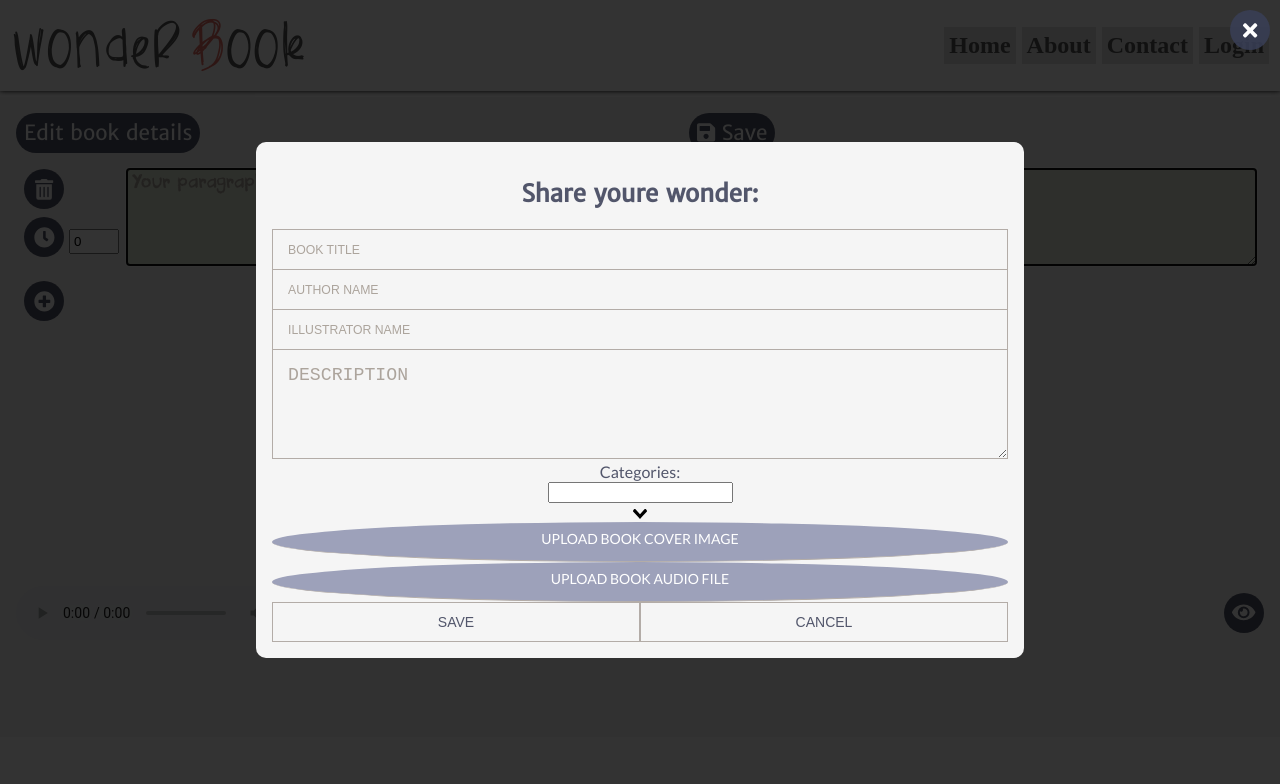
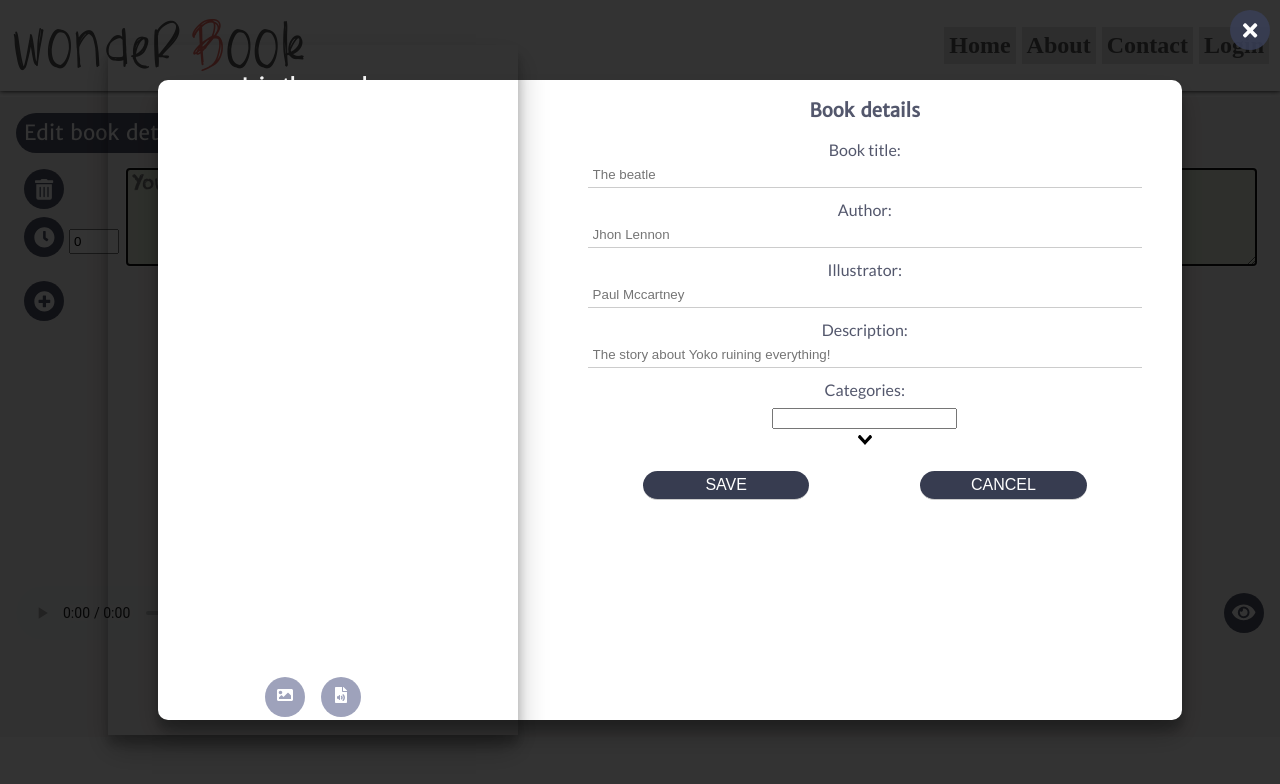
Before and after one commit to Shpitz/wonderBook, a Vue app: page /#/bookEditor in a window 1280 px wide. Shown: the top 784 px of the page. Built offline with nearby package versions, Linux system fonts and the light colour scheme; a web font is replaced by a local one; what v-animate-css would draw is missing.

Commit message:
design editor modal

```diff
--- a/src/assets/scss/_forms.scss
+++ b/src/assets/scss/_forms.scss
@@ -36,7 +36,7 @@
 .input-file-container {
     position: relative;
     height: 40px;
-    min-width: 40px;
+    width: 40px;
   }
 
 
--- a/src/main.js
+++ b/src/main.js
@@ -17,12 +17,12 @@ Vue.use(VueCarousel);
 
 
 import { library } from '@fortawesome/fontawesome-svg-core'
-import { faEdit, faEnvelope, faBell, faBook, faCalendarAlt, faEye, faMapMarkerAlt, faClock, faStar, faForward, faBackward, faSearch, faPlaneDeparture, faPlay, faArrowsAlt, faPlusCircle, faTrash, faTrashAlt, faFileUpload, faParagraph, faEyeSlash, faSave, faTimes, faUpload } from '@fortawesome/free-solid-svg-icons'
+import { faEdit, faEnvelope, faBell, faBook, faCalendarAlt, faEye, faMapMarkerAlt, faClock, faStar, faForward, faBackward, faSearch, faPlaneDeparture, faPlay, faArrowsAlt, faPlusCircle, faTrash, faTrashAlt, faFileUpload, faParagraph, faEyeSlash, faSave, faTimes, faUpload, faImage, faFileAudio } from '@fortawesome/free-solid-svg-icons'
 import { FontAwesomeIcon } from '@fortawesome/vue-fontawesome'
 
 library.add(faEdit, faEnvelope, faBell, faBook, faCalendarAlt, faEye, faMapMarkerAlt,
   faClock, faStar, faForward, faBackward,faSearch,faPlay,faArrowsAlt,faPlusCircle,faTrashAlt,faFileUpload,faParagraph
-,faEyeSlash,faSave,faTimes,faUpload)
+,faEyeSlash,faSave,faTimes,faUpload,faImage,faFileAudio)
 
 Vue.component('font-awesome-icon', FontAwesomeIcon)
 Vue.config.productionTip = false;
--- a/src/views/book-editor.vue
+++ b/src/views/book-editor.vue
@@ -8,7 +8,7 @@
            <font-awesome-icon class="icon" icon="times" />
           </button>
         <transition name="fade">
-          <form  class="details-modal">
+          <!-- <form  class="details-modal">
             <h1>Share youre wonder:</h1>
             <input type="text" v-model="book.title" placeholder="BOOK TITLE">
             <input type="text" v-model="book.author" placeHolder="AUTHOR NAME">
@@ -31,18 +31,79 @@
                   <input type="file" accept="audio/*" @change.prevent="setAudioFile" class="file-upload__input  input-file">
                 </label>
               </div>
+            </form>
+            <div class="first-details-btn-container flex space-around">
+              <input type="submit" @click.prevent="saveDetails" value="SAVE">
+              <input type="button" @click.prevent="cancelFirstDetails" value="CANCEL">
+            </div>
+          </form> -->
+          <main id="main">
+	<section id="left" :class="[!book.coverImg ? 'placeHolder' : '']" :style="{ backgroundImage: 'url(' + book.coverImg + ')' || 'url(../../public/img/background/placeholder.png)'}">
+		<div id="head">
+			<h1>Join the wonder</h1>
+			<p>Make your own book!</p>
+		</div>
+    <div class="modal-upload-container flex justify-center">
+            <form method="POST" ref="coverImgInput" class="upload-form flex column">
+              <div class="file-upload input-file-container" >
+                <input type="file" accept="image/*" @change.prevent="setCoverImgFile" class="file-upload__input input-file">
+                <label tabindex="0" for="my-file" class="input-file-trigger">
+                  <font-awesome-icon  class="icon" icon="image" />
+                </label>
+              </div>
+            </form>
+            <form action="" ref="audioInput" class="upload-form page-form">
+              <div class="file-upload input-file-container">
+                <input type="file" accept="audio/*" @change.prevent="setAudioFile" class="file-upload__input  input-file">
+                <label tabindex="0" for="my-file" class="input-file-trigger">
+                  <font-awesome-icon  class="icon" icon="file-audio" />
+                </label>
+              </div>
+            </form>
+    </div>
+
+	</section>
+	<section id="right">
+		<h1>Book details</h1>
+		<form action="#">
 
 
 
 
 
-            </form>
-            <div class="first-details-btn-container flex space-around">
-              <input type="submit" @click.prevent="saveDetails" value="SAVE">
-              <input type="button" @click.prevent="cancelFirstDetails" value="CANCEL">
+			<div id="form-card" class="form-field">
+				<label for="cc-number">Book title:</label>
+				<input id="cc-number" v-model="book.title" placeholder="The beatle" required>
+			</div>
+      <div id="form-card" class="form-field">
+				<label for="cc-number">Author:</label>
+				<input id="cc-number" v-model="book.author" placeholder="Jhon Lennon" required>
+			</div>
+      <div id="form-card" class="form-field">
+				<label for="cc-number">Illustrator:</label>
+				<input id="cc-number" v-model="book.illustrator" placeholder="Paul Mccartney" required>
+			</div>
+      <div id="form-card" class="form-field">
+				<label for="cc-number">Description:</label>
+				<input id="cc-number" v-model="book.description" placeholder="The story about Yoko ruining everything!" required>
 			</div>
 
+
+			<div id="form-date" class="form-field">
+				<label for="expiry-month">Categories:</label>
+        <v-select class="book-categories" placeHolder="Categories" multiple v-model="book.categories" :options="options"></v-select>
+			</div>
+
+
+
+
+      <div class="modal-btns-container flex space-around">
+			  <input type="submit" @click.prevent="saveDetails" value="SAVE" class="edit-btn">
+        <input type="button" @click.prevent="cancelFirstDetails" value="CANCEL" class="edit-btn">
+      </div>
 		</form>
+	</section>
+</main>
         </transition>
       </div>
 
@@ -194,7 +255,14 @@ export default {
       this.togelModal = true;
     }
   },
-  computed: {},
+  computed: {
+    getCoverImg(){
+      if (this.book.cover){
+        return this.book.cover;
+      }
+      else return '../../public/img/background/placeholder.png'
+    }
+  },
   methods: {
     addPage() {
       this.pageNum += 1;
@@ -236,7 +304,7 @@ export default {
     },
 
     cancelFirstDetails() {
-      if (!this.book._id ) {
+      if (!this.book._id) {
         this.$router.push("./");
         this.togelModal = false;
       } else {
@@ -291,7 +359,6 @@ export default {
       this.$store
         .dispatch({ type: SAVE_BOOK, book: this.book })
         .then(book => {
-          console.log("2111111111111111111111");
           this.book = JSON.parse(JSON.stringify(book));
           this.$router.push("./");
         })
@@ -364,7 +431,7 @@ audio {
   right: 0;
   width: 100%;
   height: 100%;
-  background-color:rgba(0, 0, 0, 0.8);
+  background-color: rgba(0, 0, 0, 0.8);
   display: flex;
   justify-content: center;
   align-items: center;
@@ -392,131 +459,131 @@ audio {
   }
 }
 
-input::placeholder,
-textarea::placeholder {
-  color: #aca49c;
-  font-size: 0.875em;
-}
+// input::placeholder,
+// textarea::placeholder {
+//   color: #aca49c;
+//   font-size: 0.875em;
+// }
 
-input:focus::placeholder,
-textarea::focus:placeholder {
-  color: #bbb5af;
-}
+// input:focus::placeholder,
+// textarea::focus:placeholder {
+//   color: #bbb5af;
+// }
 
-/* on hover placeholder */
-input:hover::placeholder,
-textarea:hover::placeholder {
-  color: #e2dedb;
-  font-size: 0.875em;
-}
+// /* on hover placeholder */
+// input:hover::placeholder,
+// textarea:hover::placeholder {
+//   color: #e2dedb;
+//   font-size: 0.875em;
+// }
 
-input:hover:focus::placeholder,
-textarea:hover:focus::placeholder {
-  color: #cbc6c1;
-}
+// input:hover:focus::placeholder,
+// textarea:hover:focus::placeholder {
+//   color: #cbc6c1;
+// }
 
-.details-modal {
-  position: relative;
-  width: 60%;
-  margin: 0 auto;
-  border-radius: 10px;
-  background-color: whitesmoke;
-  padding: 1rem;
+// .details-modal {
+//   position: relative;
+//   width: 60%;
+//   margin: 0 auto;
+//   border-radius: 10px;
+//   background-color: whitesmoke;
+//   padding: 1rem;
 
-  input,
-  .file-upload__label,
-  .file-upload__input {
-    // font-family: "Lato", sans-serif;
-    font-size: 0.875em;
-    width: 100%;
-    height: 40px;
-    padding: 0px 15px 0px 15px;
+//   input,
+//   .file-upload__label,
+//   .file-upload__input {
+//     // font-family: "Lato", sans-serif;
+//     font-size: 0.875em;
+//     width: 100%;
+//     height: 40px;
+//     padding: 0px 15px 0px 15px;
 
-    background: transparent;
-    outline: none;
-    color: inherit;
-    border: solid 1px #b3aca7;
-    border-bottom: none;
+//     background: transparent;
+//     outline: none;
+//     color: inherit;
+//     border: solid 1px #b3aca7;
+//     border-bottom: none;
 
-    transition: all 0.3s ease-in-out;
-  }
+//     transition: all 0.3s ease-in-out;
+//   }
 
-  input:hover {
-    background: #b3aca7;
-    color: #e2dedb;
-  }
-}
-.textarea-modal {
-  width: 100%;
-  max-width: 100%;
-  height: 110px;
-  max-height: 110px;
-  padding: 15px;
-  color: inherit;
-  background: transparent;
-  outline: none;
-  font-size: 1.3rem;
-  border: solid 1px #b3aca7;
-  transition: all 0.3s ease-in-out;
-}
+//   input:hover {
+//     background: #b3aca7;
+//     color: #e2dedb;
+//   }
+// }
+// .textarea-modal {
+//   width: 100%;
+//   max-width: 100%;
+//   height: 110px;
+//   max-height: 110px;
+//   padding: 15px;
+//   color: inherit;
+//   background: transparent;
+//   outline: none;
+//   font-size: 1.3rem;
+//   border: solid 1px #b3aca7;
+//   transition: all 0.3s ease-in-out;
+// }
 
-.textarea-modal:hover {
-  background: #b3aca7;
-  color: #e2dedb;
-}
+// .textarea-modal:hover {
+//   background: #b3aca7;
+//   color: #e2dedb;
+// }
 
-#submit {
-  width: 100%;
-  padding: 0;
-  margin: 5px 0px 0px 0px;
-  // font-family: "Lato", sans-serif;
-  font-size: 0.875em;
-  // color: #b3aca7;
-  outline: none;
-  cursor: pointer;
-  border: solid 1px #b3aca7;
-}
+// #submit {
+//   width: 100%;
+//   padding: 0;
+//   margin: 5px 0px 0px 0px;
+//   // font-family: "Lato", sans-serif;
+//   font-size: 0.875em;
+//   // color: #b3aca7;
+//   outline: none;
+//   cursor: pointer;
+//   border: solid 1px #b3aca7;
+// }
 
-#submit:hover {
-  color: #e2dedb;
-}
+// #submit:hover {
+//   color: #e2dedb;
+// }
 
-.categories label {
-  text-align: left;
-}
+// .categories label {
+//   text-align: left;
+// }
 // .file-upload {
 //   position: relative;
 // }
 
-.file-upload__label1 {
-  display: block;
-  border-bottom: solid 1px #b3aca7;
-  font-size: 0.875em;
-  &:hover {
-    background: #b3aca7;
-    color: #e2dedb;
-  }
-}
+// .file-upload__label1 {
+//   display: block;
+//   border-bottom: solid 1px #b3aca7;
+//   font-size: 0.875em;
+//   &:hover {
+//     background: #b3aca7;
+//     color: #e2dedb;
+//   }
+// }
 
-.file-upload__input1 {
-  position: absolute;
-  left: 0;
-  top: 0;
-  right: 0;
-  bottom: 0;
-  font-size: 1;
-  width: 0;
-  height: 100%;
-  opacity: 0;
-}
-.first-details-btn-container input {
-  cursor: pointer;
-  border-bottom: solid 1px #b3aca7;
-}
+// .file-upload__input1 {
+//   position: absolute;
+//   left: 0;
+//   top: 0;
+//   right: 0;
+//   bottom: 0;
+//   font-size: 1;
+//   width: 0;
+//   height: 100%;
+//   opacity: 0;
+// }
+// .first-details-btn-container input {
+//   cursor: pointer;
+//   border-bottom: solid 1px #b3aca7;
+// }
 
 @media (max-width: 520px) {
   .show-carusale {
-    margin: .5rem 0;
+    margin: 0.5rem 0;
     button {
       margin: 0;
     }
@@ -525,4 +592,137 @@ textarea:hover:focus::placeholder {
     width: 80%;
   }
 }
+
+@import url("https://fonts.googleapis.com/css?family=Raleway:300,400,700");
+
+$gradient: linear-gradient(
+  135deg,
+  rgba(91, 36, 122, 0.45) 0%,
+  rgba(27, 206, 223, 0.55) 100%
+);
+$shadow: 0 14px 28px rgba(0, 0, 0, 0.25), 0 10px 10px rgba(0, 0, 0, 0.22);
+$primary: #9ea2bb;
+$secondary: #373c50;
+
+#main {
+  position: relative;
+  width: 80%;
+  height: 80%;
+
+  left: 30px;
+
+  border-radius: 10px;
+  box-shadow: $shadow;
+
+  background-color: white;
+}
+
+#left {
+  position: relative;
+  // background-image:
+  //   url("../../public/img/background/placeholder.png");
+  background-size: cover;
+  background-position: center;
+
+  height: calc(100% + 50px);
+  width: 40%;
+  top: -35px;
+  left: -50px;
+  padding: 10px 25px;
+
+  box-shadow: $shadow;
+
+  color: white;
+
+  display: flex;
+  flex-flow: column nowrap;
+  justify-content: space-between;
+}
+
+
+#left #head {
+  opacity: 0.95;
+}
+
+#right {
+  position: absolute;
+  width: calc(60% - 40px);
+  height: 100%;
+  top: 0;
+  left: 40%;
+
+  display: flex;
+  flex-flow: column nowrap;
+
+  padding-left: 20px;
+}
+
+#right form {
+  display: flex;
+  flex-flow: column nowrap;
+
+  width: 100%;
+}
+
+#right form input,
+#right form select {
+
+  appearance: none;
+  border: none;
+  border-bottom: 1.5px solid #ccc;
+
+  padding: 5px;
+  margin-top: 2.5px;
+  position: relative;
+}
+
+#right form .form-field {
+  display: flex;
+  flex-flow: column nowrap;
+  justify-content: center;
+
+  margin-bottom: 12.5px;
+}
+
+#right form #date-val {
+  display: flex;
+  justify-content: space-between;
+}
+
+#right form #date-val select {
+  width: 45%;
+}
+
+.edit-btn{
+  margin: 0.5rem;
+  width: 30%;
+}
+
+.book-categories, .upload-form{
+  margin: 0.5rem;
+}
+
+#right form button[type="submit"], .edit-btn {
+  background: linear-gradient(135deg, $secondary 0%, $secondary 100%);
+  padding: 5px;
+  border: none;
+  border-radius: 50px;
+  color: white;
+  font-weight: 400;
+  font-size: 12pt;
+  margin-top: 10px;
+  cursor: pointer;
+}
+#right form button[type="submit"]:hover ,.edit-btn:hover {
+  background: linear-gradient(135deg, $primary 0%, $primary 100%);
+  // box-shadow: 0 0 0 3px $primary;
+  color: $secondary;
+}
+
+
+.placeHolder{
+    background-image:
+    url("../../public/img/background/placeholder.png");
+}
+
 </style>
```
Also changed, not shown: public/img/background/placeholder.png (added). Lines whose indentation alone changed are shown as unchanged.
